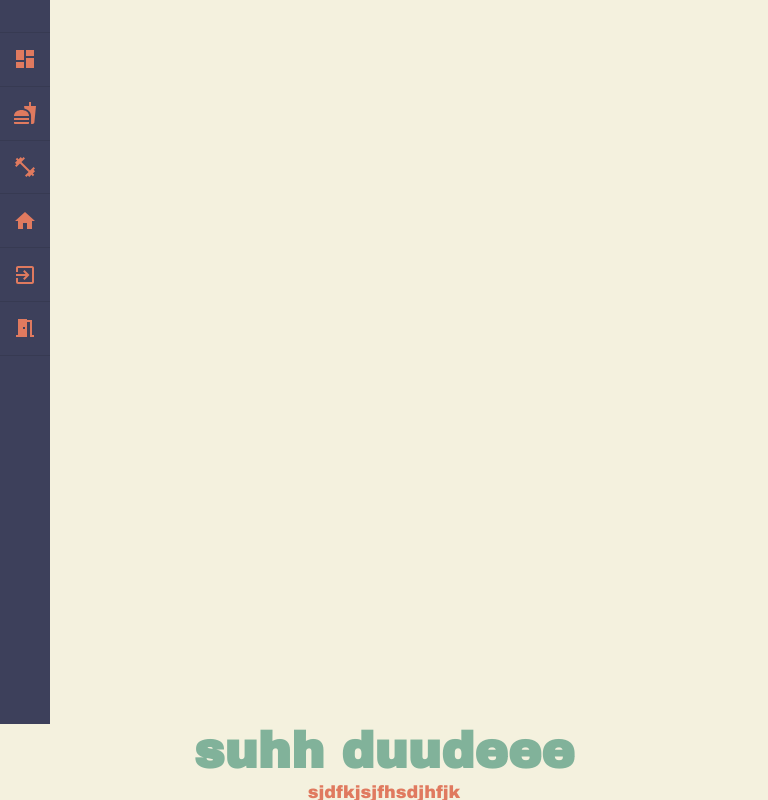
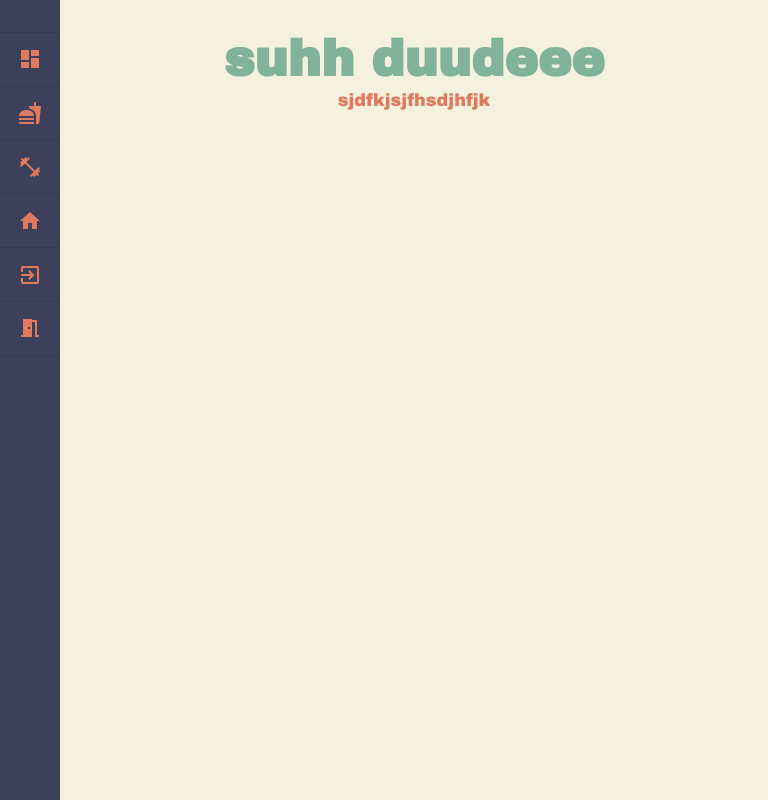
Before and after one commit to michaelcheny/weight-tracker, a React (Create React App) app in the folder client-ts/: page / in a window 768 px wide. Built offline with nearby package versions, Linux system fonts and the light colour scheme; no server answers.

Commit message:
fix css and make component mobile first, fix side bar

```diff
--- a/client-ts/src/styles/_sidebar.scss
+++ b/client-ts/src/styles/_sidebar.scss
@@ -36,7 +36,7 @@
   .sidebar {
     height: 100vh;
     background-color: var(--bg-panel);
-    width: 50px;
+    width: 60px;
 
     ul {
       flex-direction: row;
--- a/client-ts/src/styles/main.css
+++ b/client-ts/src/styles/main.css
@@ -44,7 +44,7 @@
   .sidebar {
     height: 100vh;
     background-color: var(--bg-panel);
-    width: 50px;
+    width: 60px;
   }
   .sidebar ul {
     -webkit-box-orient: horizontal;
@@ -258,11 +258,14 @@ body {
 }
 
 .main-wrapper {
-  display: -ms-grid;
-  display: grid;
-  -ms-grid-columns: 200px auto;
-      grid-template-columns: 200px auto;
   width: 100vw;
+  display: -webkit-box;
+  display: -ms-flexbox;
+  display: flex;
+  -webkit-box-orient: vertical;
+  -webkit-box-direction: normal;
+      -ms-flex-direction: column;
+          flex-direction: column;
 }
 
 .content-wrapper {
@@ -305,8 +308,6 @@ form .submit-button {
   width: 100%;
   height: 100%;
   padding: 2em;
-  min-width: 0;
-  min-height: 0;
 }
 
 .container h1 {
@@ -331,22 +332,19 @@ form .submit-button {
   text-decoration: none;
 }
 
-@media (max-width: 768px) {
-  .container {
-    padding: 0;
-    width: 90%;
+@media (min-width: 768px) {
+  .main-wrapper {
+    display: -ms-grid;
+    display: grid;
+    -ms-grid-columns: 60px auto;
+        grid-template-columns: 60px auto;
   }
+}
+
+@media (min-width: 1200px) {
   .main-wrapper {
-    display: -webkit-box;
-    display: -ms-flexbox;
-    display: flex;
-    -webkit-box-orient: vertical;
-    -webkit-box-direction: normal;
-        -ms-flex-direction: column;
-            flex-direction: column;
-  }
-  .main-wrapper {
-    height: 100vh;
+    -ms-grid-columns: 200px auto;
+        grid-template-columns: 200px auto;
   }
 }
 /*# sourceMappingURL=main.css.map */
--- a/client-ts/src/styles/main.scss
+++ b/client-ts/src/styles/main.scss
@@ -34,9 +34,11 @@ body {
 }
 
 .main-wrapper {
-  display: grid;
-  grid-template-columns: 200px auto;
+  // display: grid;
+  // grid-template-columns: 200px auto;
   width: 100vw;
+  display: flex;
+  flex-direction: column;
 }
 
 .content-wrapper {
@@ -66,8 +68,8 @@ form {
   width: 100%;
   height: 100%;
   padding: 2em;
-  min-width: 0;
-  min-height: 0;
+  // min-width: 0;
+  // min-height: 0;
 
   h1 {
     margin: 0;
@@ -92,16 +94,22 @@ form {
   }
 }
 
-@media (max-width: 768px) {
+@media (min-width: 768px) {
   .container {
-    padding: 0;
-    width: 90%;
+    // padding: 0;
+    // width: 90%;
   }
   .main-wrapper {
-    display: flex;
-    flex-direction: column;
+    display: grid;
+    grid-template-columns: 60px auto;
   }
   .main-wrapper {
-    height: 100vh;
+    // height: 100vh;
   }
 }
+
+@media (min-width: 1200px) {
+  .main-wrapper {
+    grid-template-columns: 200px auto;
+  }
+}
```
Also changed, not shown: 1 other file (tests, documents, lock files or other folders).
